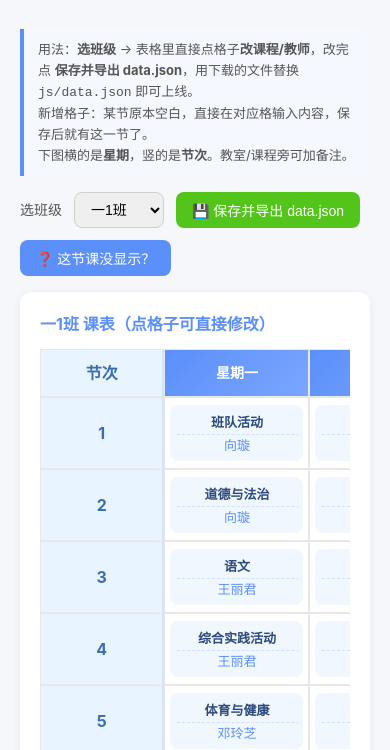
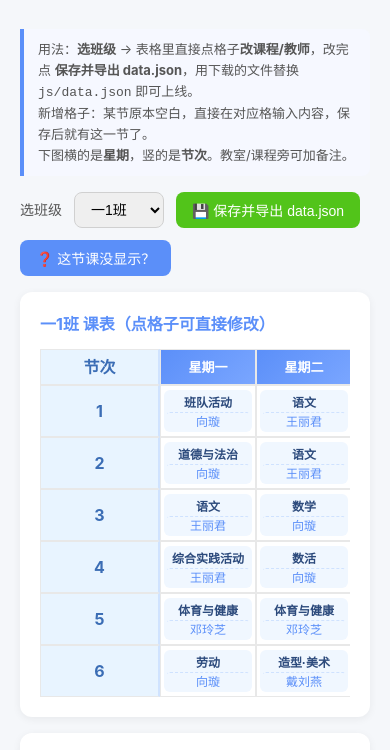
Before and after one commit to DDLZ43/-V12, a website: page editor.html in a window 390 px wide. Shown: the part 64-814 px from the top of the page. Drawn offline with Linux system fonts and the light colour scheme.

Commit message:
Update data 8 周五8/6/_1959

```diff
--- a/editor.html
+++ b/editor.html
@@ -3,7 +3,7 @@
 <head>
 <meta charset="UTF-8">
 <meta name="viewport" content="width=device-width, initial-scale=1.0">
-<title>课表编辑器 - 白沙小学课表系统</title>
+<title>白沙小学代课系统</title>
 <link rel="stylesheet" href="css/style.css">
 <style>
 .editor-wrap { max-width: 1000px; margin: 20px auto; padding: 20px; }
@@ -19,22 +19,22 @@
 .ecard h3 { font-size: 16px; color: #5B8FF9; margin-bottom: 12px; }
 /* ===== 编辑器课表：套用 index.html「班级课表」显示效果 ===== */
 .editor-table-shell { padding: 0; margin: 0; overflow-x: auto; overflow-y: hidden; -webkit-overflow-scrolling: touch; }
-.editor-table { width: auto; min-width: 850px; margin: 0 auto; border-collapse: separate; border-spacing: 0; font-size: 14px; }
-.editor-table thead tr { height: 48px; }
-.editor-table th, .editor-table td { border: 1px solid #E8E8E8; padding: 8px 4px; text-align: center; vertical-align: middle; white-space: nowrap; }
-.editor-table th { background: linear-gradient(135deg, #5B8FF9 0%, #7AA6FF 100%); color: #fff; font-weight: 600; font-size: 15px; height: 48px; padding: 0 12px; }
-.editor-table .time-col { background: #E8F4FF; color: #3B6DB5; font-weight: 700; width: 56px; min-width: 56px; max-width: 56px; font-size: 14px; position: sticky; left: 0; z-index: 10; border-right: 2px solid #D0E3FF; padding: 8px 4px; }
-.editor-table .day-header { width: 150px; min-width: 150px; max-width: 150px; }
-.editor-table tbody tr { height: 78px; }
-.editor-table tbody td { width: 150px; min-width: 150px; max-width: 150px; padding: 6px 4px; }
+.editor-table { width: auto; min-width: 620px; margin: 0 auto; border-collapse: separate; border-spacing: 0; font-size: 13px; }
+.editor-table thead tr { height: 36px; }
+.editor-table th, .editor-table td { border: 1px solid #E8E8E8; padding: 6px 3px; text-align: center; vertical-align: middle; white-space: nowrap; }
+.editor-table th { background: linear-gradient(135deg, #5B8FF9 0%, #7AA6FF 100%); color: #fff; font-weight: 600; font-size: 14px; height: 36px; padding: 0 8px; }
+.editor-table .time-col { background: #E8F4FF; color: #3B6DB5; font-weight: 700; width: 36px; min-width: 36px; max-width: 36px; font-size: 13px; position: sticky; left: 0; z-index: 10; border-right: 2px solid #D0E3FF; padding: 6px 2px; }
+.editor-table .day-header { width: 116px; min-width: 116px; max-width: 116px; }
+.editor-table tbody tr { height: 58px; }
+.editor-table tbody td { width: 116px; min-width: 116px; max-width: 116px; padding: 4px 3px; }
 /* 课程格子：仿 index 的 course-box，内含两个可编辑输入框 */
-.editor-table .course-box { background: #F0F7FF; border-radius: 8px; padding: 4px 4px; margin: 2px 2px; height: 62px; display: flex; flex-direction: column; align-items: center; justify-content: center; gap: 2px; }
-.editor-table .cell-input { width: 100%; box-sizing: border-box; border: 1px solid transparent; text-align: center; padding: 2px 2px; font-size: 14px; outline: none; background: transparent; border-radius: 4px; }
+.editor-table .course-box { background: #F0F7FF; border-radius: 6px; padding: 3px 3px; margin: 1px 1px; height: 46px; display: flex; flex-direction: column; align-items: center; justify-content: center; gap: 1px; }
+.editor-table .cell-input { width: 100%; box-sizing: border-box; border: 1px solid transparent; text-align: center; padding: 1px 1px; font-size: 12px; outline: none; background: transparent; border-radius: 4px; }
 .editor-table .cell-input:focus { border-color: #5B8FF9; background: #fff; }
 .editor-table .cell-input.course { font-weight: 700; color: #2C4A7C; }
-.editor-table .cell-input.course::placeholder { color: #A9C4F0; font-weight: 700; font-size: 12px; }
+.editor-table .cell-input.course::placeholder { color: #A9C4F0; font-weight: 700; font-size: 11px; }
 .editor-table .cell-input.teacher { border-top: 1px dashed #CFE2FF; color: #5B8FF9; }
-.editor-table .cell-input.teacher::placeholder { color: #A9C4F0; font-size: 12px; }
+.editor-table .cell-input.teacher::placeholder { color: #A9C4F0; font-size: 11px; }
 .editor-table td:hover .course-box { background: #E0EDFF; }
 .editor-table tbody tr:hover { background: #FAFBFC; }
 
@@ -50,14 +50,14 @@
 
 /* ===== 移动端适配 ===== */
 @media (max-width: 768px) {
-  .editor-table { min-width: 850px; font-size: 13px; }
-  .editor-table th { font-size: 14px; height: 44px; padding: 0 10px; }
-  .editor-table .time-col { width: 52px; min-width: 52px; max-width: 52px; font-size: 13px; }
-  .editor-table .day-header { width: 140px; min-width: 140px; max-width: 140px; }
-  .editor-table tbody tr { height: 72px; }
-  .editor-table tbody td { width: 140px; min-width: 140px; max-width: 140px; padding: 5px 3px; }
-  .editor-table .course-box { height: 56px; padding: 3px 3px; }
-  .editor-table .cell-input { font-size: 13px; }
+  .editor-table { min-width: 520px; font-size: 12px; }
+  .editor-table th { font-size: 13px; height: 34px; padding: 0 6px; }
+  .editor-table .time-col { width: 32px; min-width: 32px; max-width: 32px; font-size: 12px; padding: 4px 2px; }
+  .editor-table .day-header { width: 96px; min-width: 96px; max-width: 96px; }
+  .editor-table tbody tr { height: 52px; }
+  .editor-table tbody td { width: 96px; min-width: 96px; max-width: 96px; padding: 3px 2px; }
+  .editor-table .course-box { height: 42px; padding: 2px 2px; }
+  .editor-table .cell-input { font-size: 12px; }
   .contacts-grid { grid-template-columns: 1fr; }
   .contact-edit-card input[data-field=name] { flex: 1; width: auto; min-width: 80px; }
   .contact-edit-card input[data-field=phone] { flex: 1; width: auto; }
```
